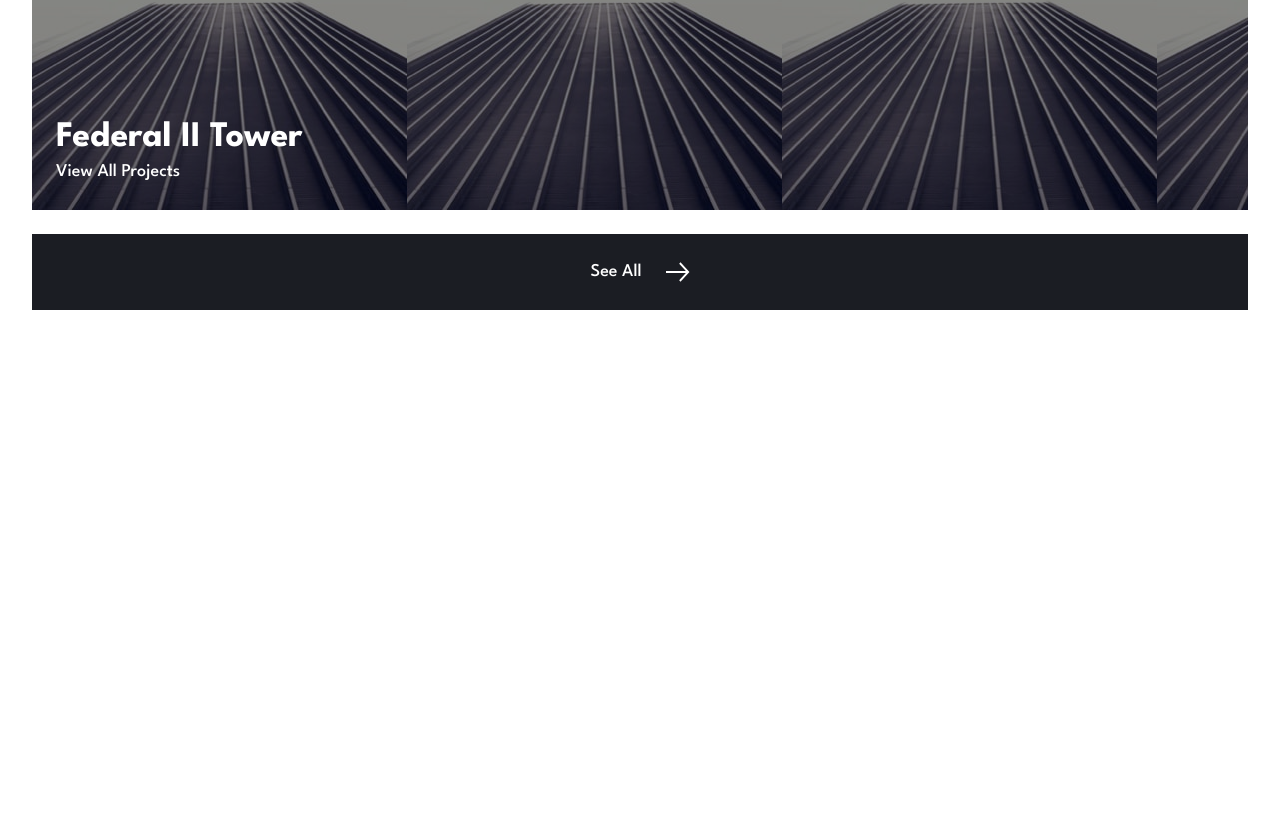
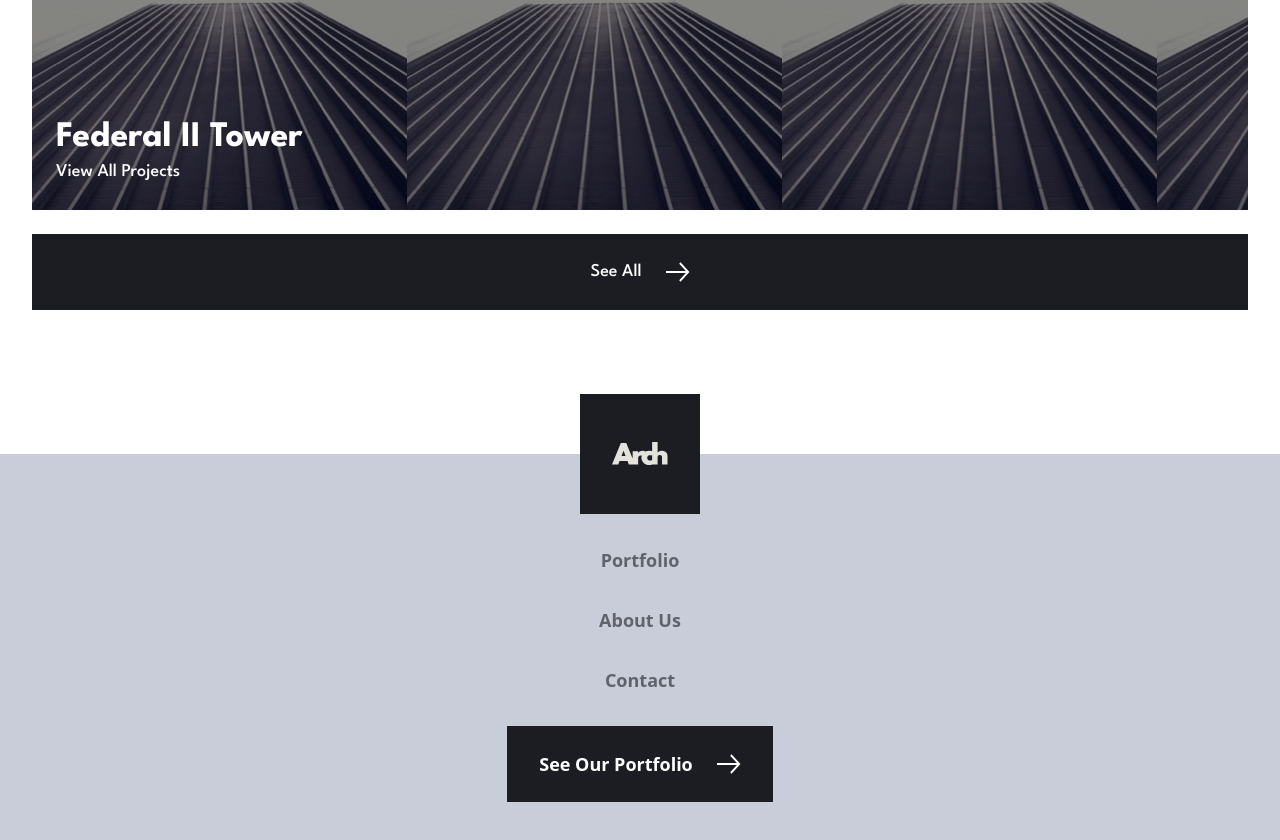
Before and after one commit to ccccchriz/arch-studio-website, a React (Vite) app: page / in a window 1280 px wide. Shown: the part 1847-2687 px from the top of the page. Before the commit the page ends 2157 px from the top, so only its background shows below. Built offline with nearby package versions, Linux system fonts and the light colour scheme.

Commit message:
added footer

```diff
--- /dev/null
+++ b/src/components/Footer.tsx
@@ -0,0 +1,32 @@
+export default function Footer() {
+  return (
+    <footer className="grid gap-8 place-items-center bg-neutral-300 mt-36 pb-12">
+      <div className="size-[7.5rem] bg-neutral-600 -mt-[3.75rem] grid place-items-center">
+        <img src="/images/logo.svg" alt="" className="filter invert max-w-14" />
+      </div>
+      <ul className="grid gap-8 place-items-center text-lg text-neutral-500 font-bold">
+        <li>
+          <a href="">Portfolio</a>
+        </li>
+        <li>
+          <a href="">About Us</a>
+        </li>
+        <li>
+          <a href="">Contact</a>
+        </li>
+      </ul>
+      <a
+        href=""
+        type="button"
+        className="flex bg-neutral-600 text-lg px-8 py-6 text-neutral-100 font-bold justify-center items-center gap-6"
+      >
+        See Our Portfolio
+        <img
+          src="/images/icons/icon-arrow.svg"
+          alt=""
+          className="filter brightness-0 invert w-6 h-5"
+        />
+      </a>
+    </footer>
+  );
+}
--- a/src/layouts/MainLayout.tsx
+++ b/src/layouts/MainLayout.tsx
@@ -1,3 +1,4 @@
+import Footer from "../components/Footer";
 import Header from "../components/Header";
 import { useEffect, useRef, useState } from "react";
 
@@ -20,10 +21,11 @@ export default function MainLayout({ children }: MainLayoutProps) {
 
   return (
     <>
-      <Header isExpanded={isExpanded} setIsExpanded={setIsExpanded}></Header>
+      <Header isExpanded={isExpanded} setIsExpanded={setIsExpanded} />
       <main ref={main} className="font-primary">
         {children}
       </main>
+      <Footer />
     </>
   );
 }
```
